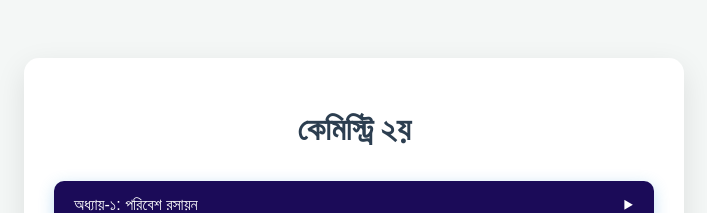
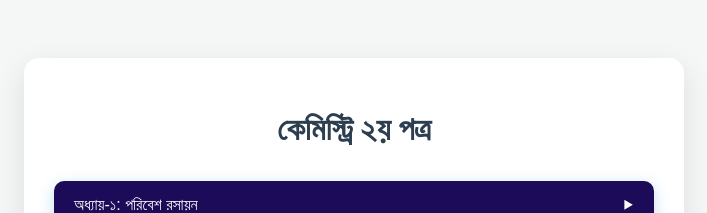
Before and after one commit to medicalprostuti/o, a plain HTML site: page index.html in a window 1280 px wide. Shown: the top 213 px of the page, without its empty margins (286-993 px from the left). Drawn offline with Linux system fonts and the light colour scheme.

Commit message:
Update index.html

```diff
--- a/index.html
+++ b/index.html
@@ -121,7 +121,7 @@
   </head>
   <body>
     <div class="subject-container" id="subject-menu">
-      <h1>কেমিস্ট্রি ২য়</h1>
+      <h1>কেমিস্ট্রি ২য় পত্র</h1>
       <!-- The dropdown menu will be dynamically generated here -->
     </div>
 
```
